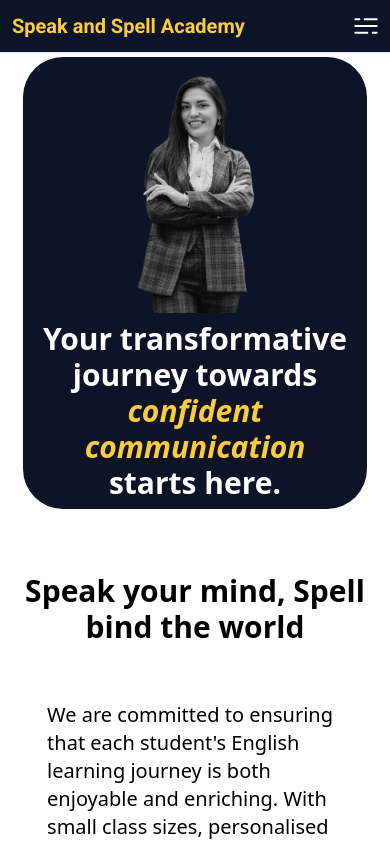
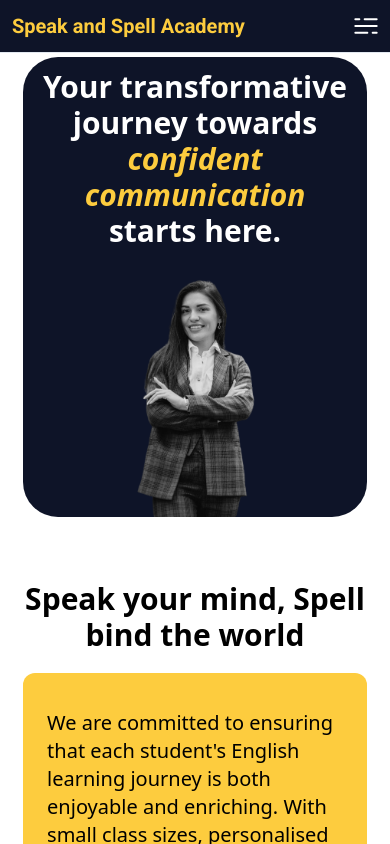
Before and after one commit to dhruvkaushik305/speakandspell, a React (Vite) app in the folder frontend/: page / in a window 390 px wide. Built offline with nearby package versions, Linux system fonts and the light colour scheme.

Commit message:
FIX: general fixes on the banner and centered a button on the landing page

```diff
--- a/frontend/src/App.tsx
+++ b/frontend/src/App.tsx
@@ -20,8 +20,13 @@ function App() {
           <Route path="/contactus" element={<ContactusLayout />} />
           <Route path="*" element={<NotFoundLayout />} />
         </Routes>
-        <footer className="flex min-h-[4rem] w-full items-center justify-center bg-slate-800 p-2 text-white">
+        <footer className="flex min-h-[4rem] w-full items-center justify-between bg-slate-800 p-2 text-white">
           <p>Copyright © Speak and Spell Academy</p>
+          <div className="flex flex-col items-start">
+            <p>H.No 66, DC Colony</p>
+            <p>Hisar</p>
+            <p>+91 82950 76276</p>
+          </div>
         </footer>
       </div>
     </div>
--- a/frontend/src/Components/HomePage/AboutUsComponent.tsx
+++ b/frontend/src/Components/HomePage/AboutUsComponent.tsx
@@ -6,11 +6,11 @@ const AboutUsComponent: React.FC = () => {
     <SectionLayout
       title="Speak your mind, Spell bind the world"
       content="We are committed to ensuring that each student's English learning journey is both enjoyable and enriching. With small class sizes, personalised lessons, and engaging activities, we create a conducive environment for effective learning and provide an accessible platform, where the learners feel empowered to actively participate in the learning process and master their communication skills. Whether you are a beginner or an advanced learner, we have the perfect course to help you achieve your English language objectives."
-      extraClasses="bg-Sunglow leading-7"
+      contentClasses="bg-Sunglow leading-7"
       extraComponents={
         <Link
           to="/aboutus"
-          className="w-fit rounded-xl bg-OxfordBlue px-4 py-3 text-white"
+          className="mx-auto w-fit rounded-xl bg-OxfordBlue px-4 py-3 text-white"
         >
           Know more about us
         </Link>
--- a/frontend/src/Components/HomePage/BannerComponent.tsx
+++ b/frontend/src/Components/HomePage/BannerComponent.tsx
@@ -2,8 +2,8 @@ import React from "react";
 import confidentWoman from "../../assets/confidentWoman.png";
 const BannerComponent: React.FC = () => {
   return (
-    <div className="flex max-h-[30rem] max-w-[90%] flex-col-reverse justify-center rounded-[40px] bg-OxfordBlue sm:flex-row lg:max-h-[40rem] lg:rounded-[50px] xl:max-w-[80%]">
-      <p className="flex items-center justify-center p-2 sm:p-5">
+    <div className="flex max-h-[30rem] max-w-[90%] flex-col justify-center rounded-[35px] bg-OxfordBlue sm:flex-row lg:max-h-[40rem] lg:rounded-[50px] xl:mt-10 xl:max-w-[80%]">
+      <p className="flex items-center justify-center p-3 sm:p-5">
         <p className="text-center text-3xl font-bold text-white md:text-4xl lg:text-5xl xl:text-6xl">
           Your transformative journey towards{" "}
           <span className="inline-flex italic text-Sunglow">
@@ -12,13 +12,11 @@ const BannerComponent: React.FC = () => {
           starts here.
         </p>
       </p>
-      {/* <div> */}
       <img
         src={confidentWoman}
         alt="a confident woman"
         className="mx-auto max-w-[8rem] grayscale sm:max-w-[10rem] lg:max-w-[20rem] xl:max-w-[23rem]"
       />
-      {/* </div> */}
     </div>
   );
 };
--- a/frontend/src/Components/HomePage/WhyEnglishComponent.tsx
+++ b/frontend/src/Components/HomePage/WhyEnglishComponent.tsx
@@ -5,7 +5,7 @@ const WhyEnglishComponent: React.FC = () => {
     <SectionLayout
       title="English is not just for tourists anymore"
       content="English is not just a language; it's a gateway to endless opportunities. With over 1.5 billion speakers worldwide, mastering English opens doors to global communication, career advancement, and cultural exchange. Whether you are pursuing higher education, expanding your career prospects, or simply travelling to explore the world, fluency in English enhances your ability to connect, collaborate, and succeed. Beyond practical benefits, learning English encourages personal growth by enhancing communication skills, boosting confidence, and promoting lifelong learning. In essence, mastering English opens doors to endless opportunities for personal, professional, and intellectual advancement."
-      extraClasses="bg-OxfordBlue text-white"
+      contentClasses="bg-OxfordBlue text-white"
     />
   );
 };
```
